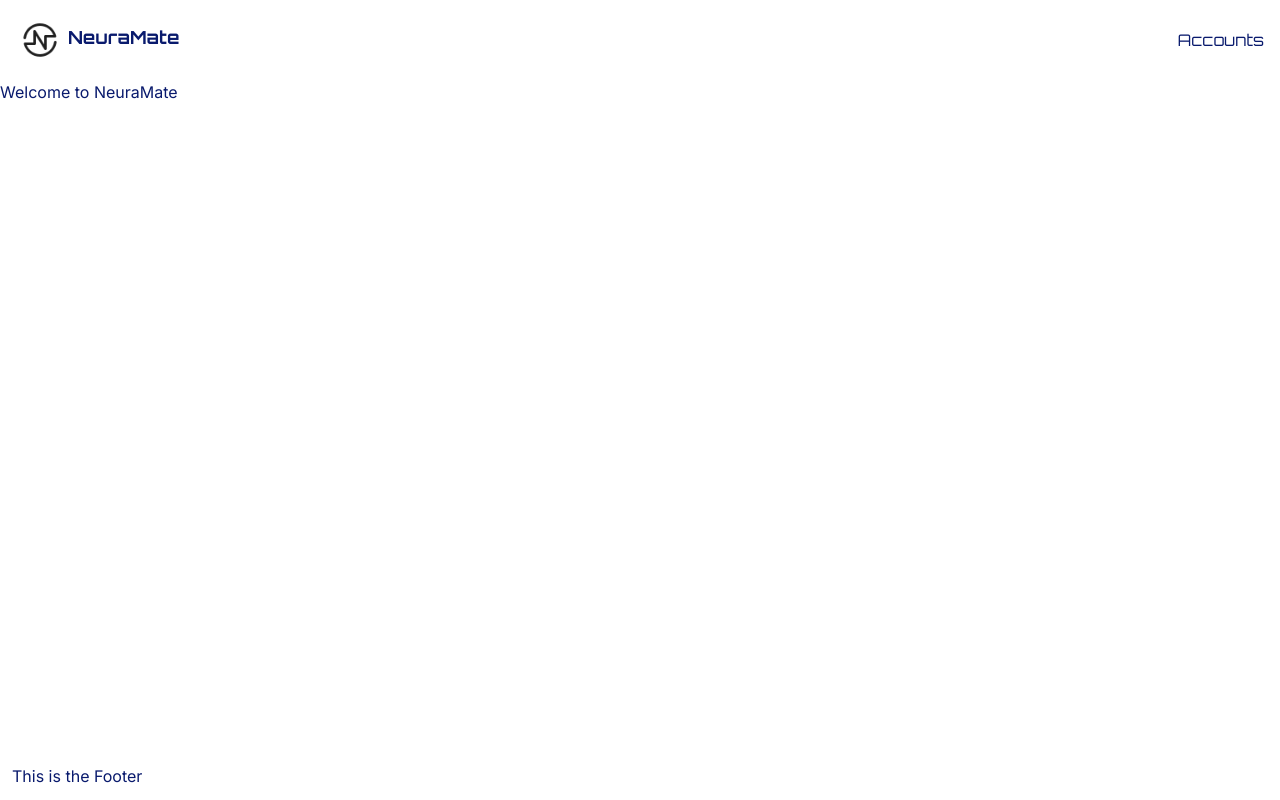
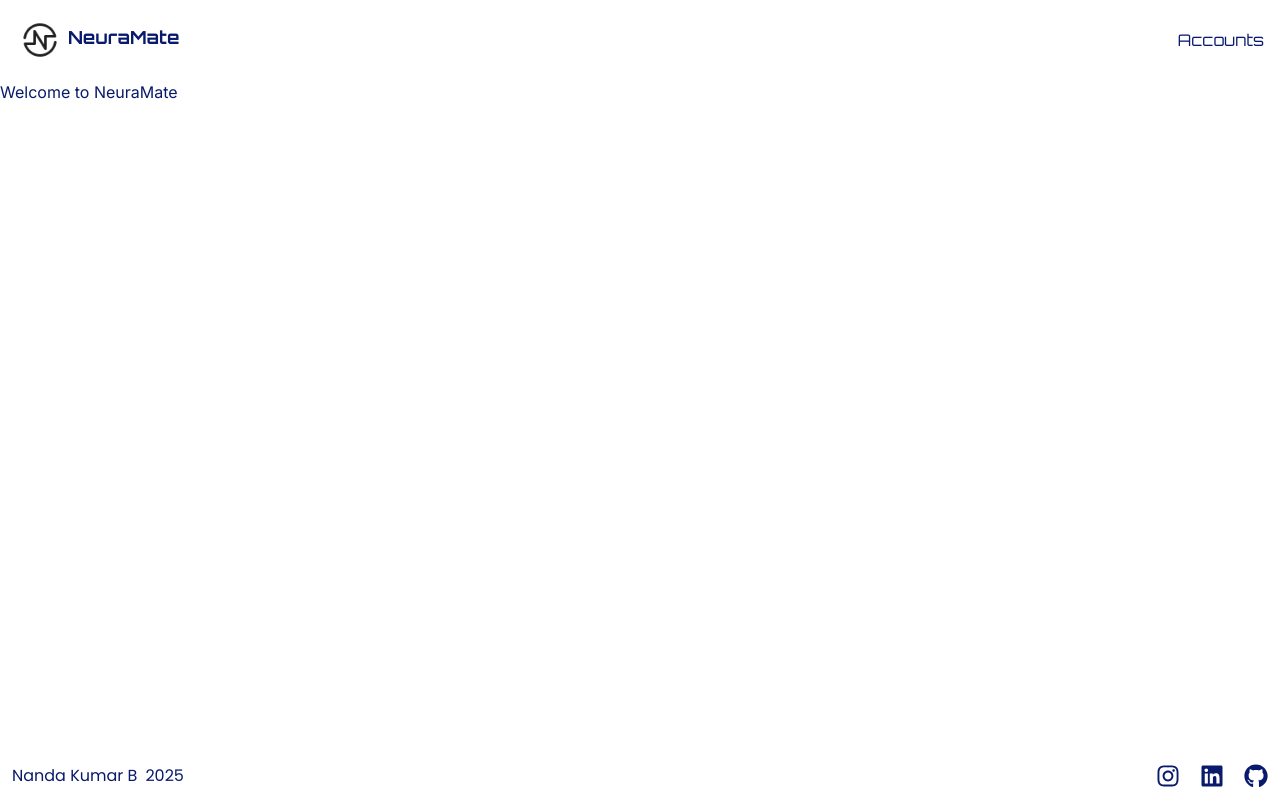
Before and after one commit to user-Gyrus/neuramate, a Next.js app in the folder frontend/: page / in a window 1280 px wide. Built offline with nearby package versions, Linux system fonts and the light colour scheme.

Commit message:
DAY 2: Finished Footer, started with Landing Page

```diff
--- a/frontend/src/app/_components/Footer.jsx
+++ b/frontend/src/app/_components/Footer.jsx
@@ -1,5 +1,30 @@
+import { Poppins } from "next/font/google";
+import { footer } from "../_data/footerData";
+import Link from "next/link";
+
+const poppins = Poppins({ subsets: ["latin"], weight: ["400", "500", "700"] });
+
 function Footer() {
-  return <div className="m-3">This is the Footer</div>;
+  return (
+    <div className="m-3 flex flex-row justify-between">
+      <div className={poppins.className}>
+        <span className="mr-2">Nanda Kumar B</span>
+        <span>2025</span>
+      </div>
+      <div className="flex flex-row gap-5">
+        {footer.map((item) => (
+          <Link
+            key={item.id}
+            href={item.url}
+            target="_blank"
+            rel="noopener noreferrer"
+          >
+            <item.icon className="text-2xl hover:opacity-75" />
+          </Link>
+        ))}
+      </div>
+    </div>
+  );
 }
 
 export default Footer;
--- /dev/null
+++ b/frontend/src/app/_components/Hero.jsx
@@ -0,0 +1,5 @@
+function Hero() {
+  return <div></div>;
+}
+
+export default Hero;
--- /dev/null
+++ b/frontend/src/app/_data/footerData.js
@@ -0,0 +1,15 @@
+import { FaInstagram, FaLinkedin, FaGithub } from "react-icons/fa";
+
+export const footer = [
+  {
+    id: 1,
+    icon: FaInstagram,
+    url: "https://www.instagram.com/_user_nanda_04/",
+  },
+  {
+    id: 2,
+    icon: FaLinkedin,
+    url: "https://www.linkedin.com/in/nanda-kumar-balaji-483a38255/",
+  },
+  { id: 3, icon: FaGithub, url: "https://github.com/user-Gyrus" },
+];
```
Also changed, not shown: frontend/package.json (+4 -3 lines), 1 other file (tests, documents, lock files or other folders).
